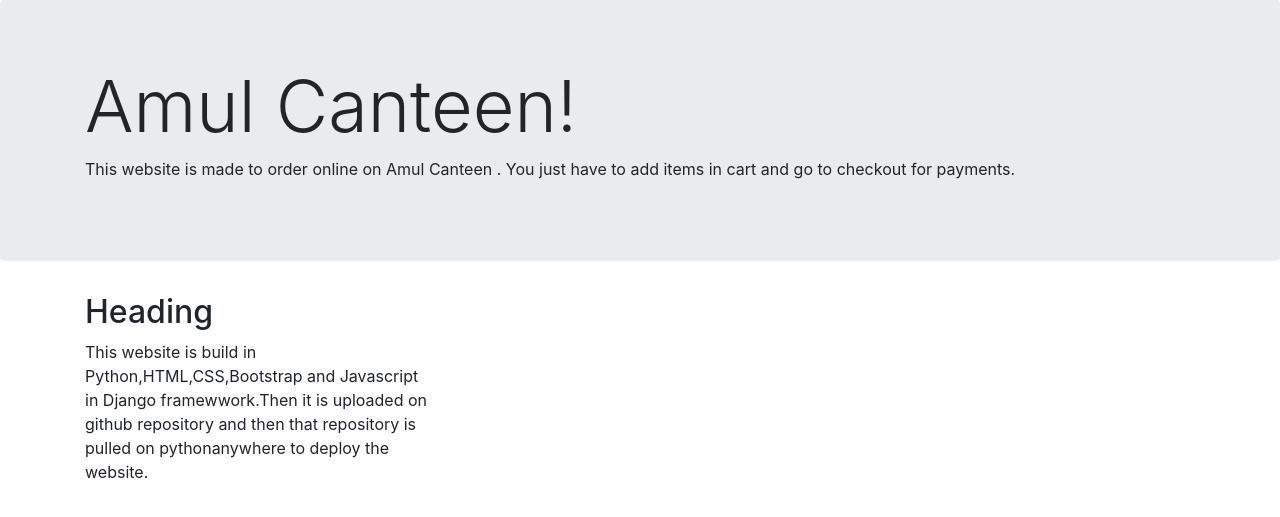
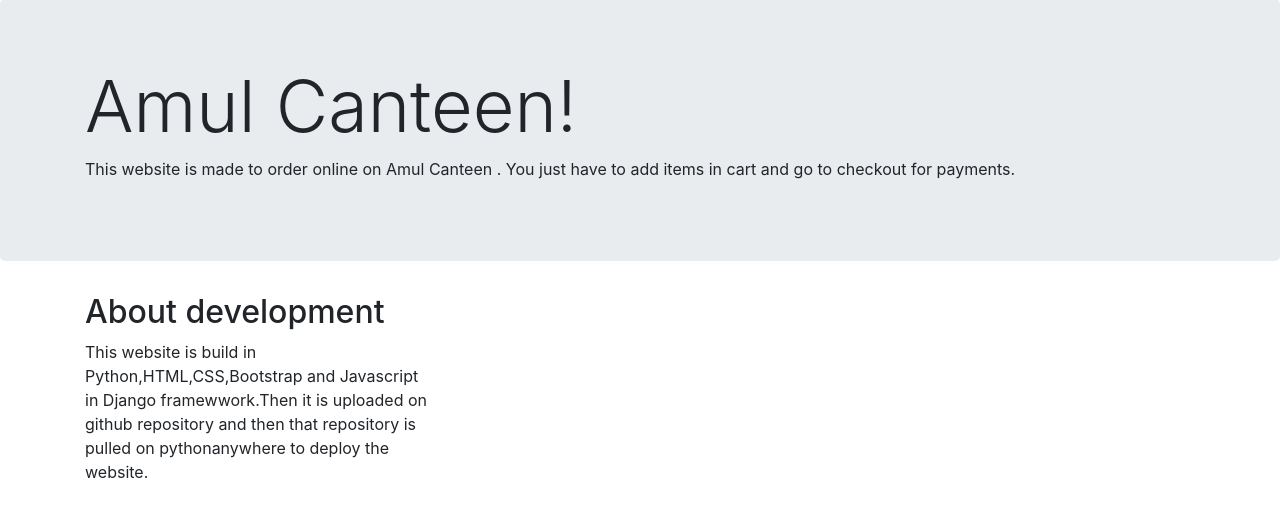
Before and after one commit to varun96513/shopping, a Django app: page /shop/about/ in a window 1280 px wide. Shown: the part 57-574 px from the top of the page. Run offline with Django 3.2, Linux system fonts and the light colour scheme; some libraries are stand-ins or nearby versions.

Commit message:
Update about.html

```diff
--- a/shop/templates/shop/about.html
+++ b/shop/templates/shop/about.html
@@ -21,7 +21,7 @@
     <!-- Example row of columns -->
     <div class="row">
       <div class="col-md-4">
-        <h2>Heading</h2>
+        <h2>About development</h2>
         <p>This website is build in Python,HTML,CSS,Bootstrap and Javascript in Django framewwork.Then it is uploaded on github repository and then that repository is pulled on pythonanywhere to deploy the website.</p>
 
       </div>
```
